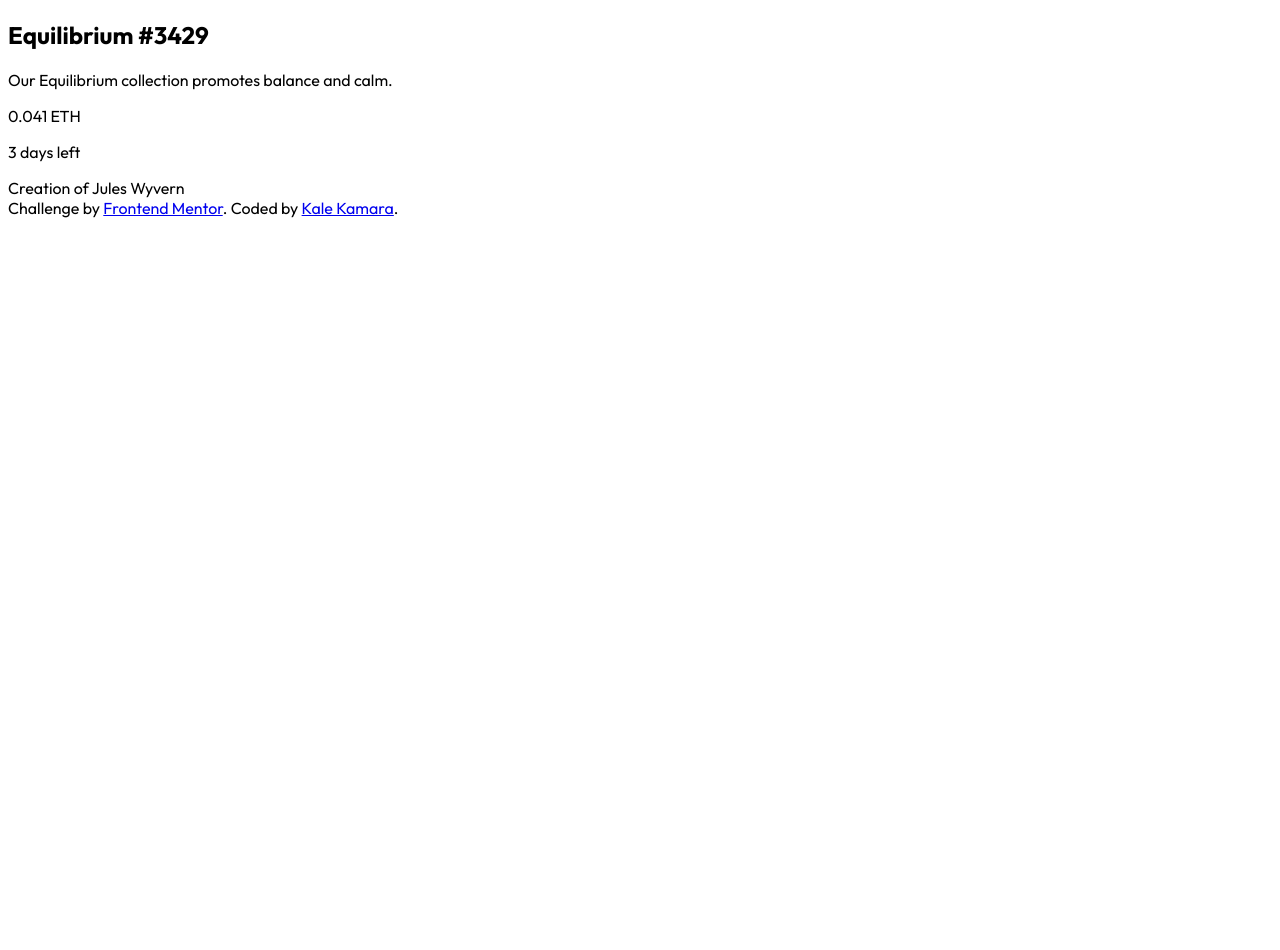
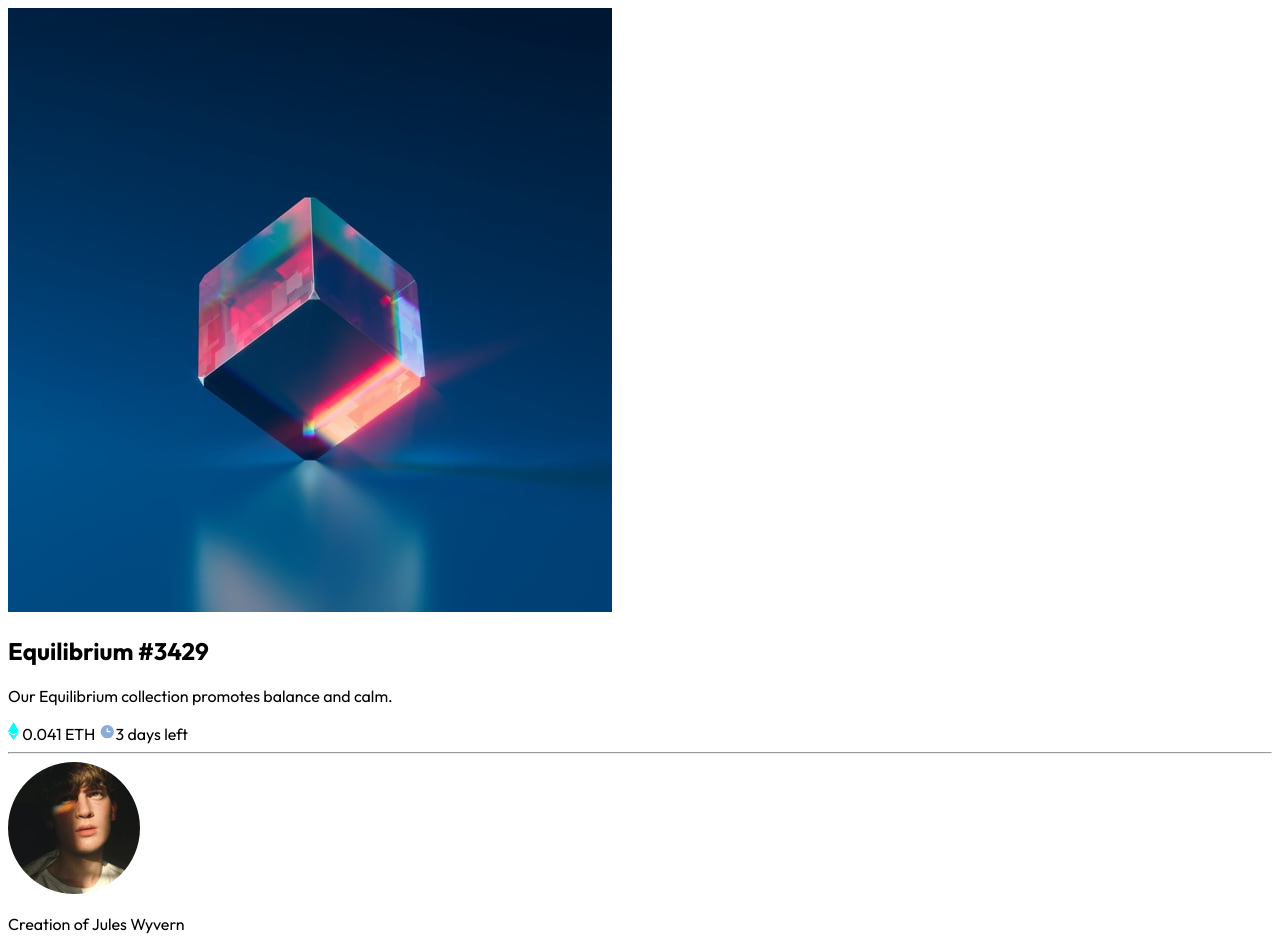
Before and after one commit to kale-Dev1/nft-card-preview, a plain HTML site: page index.html in a window 1280 px wide. Before the commit the page ends 800 px from the top, so only its background shows below. Drawn offline with Linux system fonts and the light colour scheme.

Commit message:
Add images

```diff
--- a/index.html
+++ b/index.html
@@ -11,30 +11,45 @@
       sizes="32x32"
       href="./images/favicon-32x32.png"
     />
-    <link rel="stylesheet" href="style.css" />
-
-    <title>Frontend Mentor | NFT preview card component</title>
 
     <!-- Feel free to remove these styles or customise in your own stylesheet 👍 -->
     <link rel="preconnect" href="https://fonts.googleapis.com" />
     <link rel="preconnect" href="https://fonts.gstatic.com" crossorigin />
     <link
-      href="https://fonts.googleapis.com/css2?family=Outfit:wght@400;700&display=swap"
+      href="https://fonts.googleapis.com/css2?family=Outfit:wght@400;300;700&display=swap"
       rel="stylesheet"
     />
+    <link rel="stylesheet" href="style.css" />
+    <title>Frontend Mentor | NFT preview card component</title>
   </head>
   <body>
-    <div class="container"><div class="nft-body"><h2> Equilibrium #3429 </h2>
-    <p> Our Equilibrium collection promotes balance and calm.</p>
-  <div><p> 0.041 ETH</p><p>3 days left </p></a></div></div></div>
+    <div class="nft-body">
+      <img src="images/image-equilibrium.jpg" alt="nft" />
+      <h2>Equilibrium #3429</h2>
+      <p>Our Equilibrium collection promotes balance and calm.</p>
+      <div class="inner-component">
+        <span class="eth">
+          <img src="images/icon-ethereum.svg" alt="eth-icon" /> 0.041 ETH</span
+        >
 
-    Creation of Jules Wyvern
+        <span class="date">
+          <img src="images/icon-clock.svg" alt="icon-clock" />3 days left
+        </span>
+      </div>
+      <hr />
+      <!-- <div class="hr"></div> -->
+      <div class="avator">
+        <img src="images/image-avatar.png" alt="avator" />
+        <p>Creation of <span class="name">Jules Wyvern</span></p>
+      </div>
+    </div>
 
+    <!--
     <div class="attribution">
       Challenge by
       <a href="https://www.frontendmentor.io?ref=challenge" target="_blank"
         >Frontend Mentor</a
-      >. Coded by <a href="#">Kale Kamara</a>.
-    </div>
+      >. Coded by <a href="#">Kale Kamara</a>. -->
+    <!-- </div> -->
   </body>
 </html>
```
